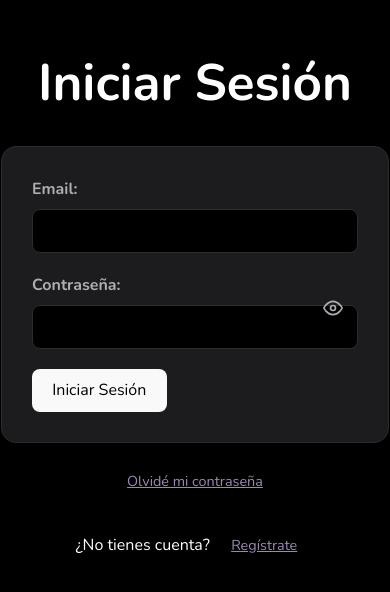
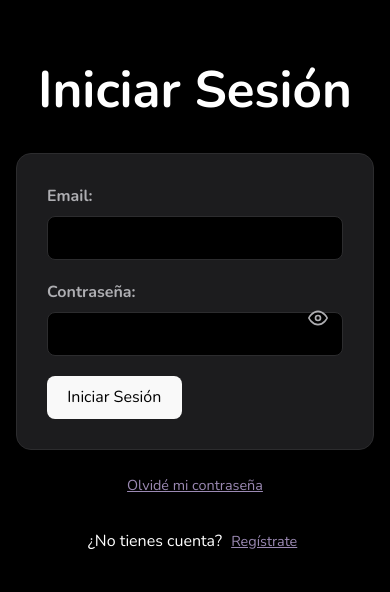
Before and after one commit to covacentral/enlapet-app, a React (Vite) app in the folder frontend/: page / in a window 390 px wide. Shown: the part 122-714 px from the top of the page. Built offline with nearby package versions, Linux system fonts and the light colour scheme; no server answers.

Commit message:
FIX: Corregir problemas visuales de UX/UI

```diff
--- a/frontend/src/App.css
+++ b/frontend/src/App.css
@@ -15,7 +15,7 @@
   --border-color: #2C2C2E;
 }
 
-/* --- FIX 1: ESTILOS GLOBALES PARA ELIMINAR SCROLL Y FIJAR FONDO --- */
+/* --- ESTILOS GLOBALES --- */
 html, body {
   margin: 0;
   padding: 0;
@@ -34,13 +34,20 @@ html, body {
   width: 100%;
 }
 
-/* --- FIX 2: ESTILOS PARA LA PÁGINA DE AUTENTICACIÓN --- */
+/* --- FIX: DISEÑO ANGOSTO EN MÓVILES --- */
+@media (max-width: 600px) {
+  #root {
+    padding: 1rem; /* Reducimos el padding en pantallas pequeñas */
+  }
+}
+
+/* --- ESTILOS PÁGINA DE AUTENTICACIÓN --- */
 .App-header {
     display: flex;
     flex-direction: column;
     align-items: center;
     justify-content: center;
-    min-height: calc(100vh - 4rem); /* Ocupa la altura de la pantalla menos el padding de #root */
+    min-height: calc(100vh - 4rem);
     width: 100%;
 }
 
@@ -53,10 +60,12 @@ html, body {
     text-align: left;
     border: 1px solid var(--border-color);
     margin-bottom: 20px;
+    box-sizing: border-box; /* Previene desbordamiento */
 }
 
 .register-form h1 {
     text-align: center;
+    margin-top: 0;
     margin-bottom: 25px;
 }
 
@@ -82,21 +91,31 @@ html, body {
   font-size: 1rem;
 }
 
-/* --- FIX 3: ESTILOS PARA EL BOTÓN DE VISUALIZAR CONTRASEÑA --- */
+/* --- FIX: OJO DE LA CONTRASEÑA --- */
 .password-group {
     position: relative;
+}
+
+.password-group input {
+    /* Añadimos padding a la derecha para hacer espacio para el ícono */
+    padding-right: 50px;
 }
 
 .password-toggle-button {
     position: absolute;
     top: 50%;
+    /* Posicionamos el botón dentro del campo */
     right: 10px;
+    /* Ajustamos la posición vertical */
     transform: translateY(-50%);
     background: none;
     border: none;
     cursor: pointer;
     padding: 5px;
     color: var(--text-secondary);
+    display: flex;
+    align-items: center;
+    justify-content: center;
 }
 
 .password-toggle-button:hover {
@@ -117,6 +136,7 @@ html, body {
     cursor: pointer;
     text-decoration: underline;
     font-size: 0.9rem;
+    padding: 5px;
 }
 
 .link-button:hover {
@@ -126,14 +146,14 @@ html, body {
 .response-message {
     margin-top: 15px;
     color: var(--text-secondary);
-    min-height: 20px; /* Evita saltos de layout */
+    min-height: 20px;
 }
 
 .response-message.error {
     color: var(--error-red);
 }
 
-/* --- FIX 4: ESTILOS PARA EL BOTÓN DE ATRÁS EN EL PERFIL PÚBLICO --- */
+/* --- FIX: BOTÓN DE REGRESAR --- */
 .back-button {
     position: absolute;
     top: 15px;
@@ -147,12 +167,29 @@ html, body {
     align-items: center;
     justify-content: center;
     cursor: pointer;
-    color: white;
+    color: white; /* Color base para el SVG */
     transition: background-color 0.2s;
+    z-index: 10;
 }
 
 .back-button:hover {
     background-color: rgba(0, 0, 0, 0.7);
+}
+
+/* Forzamos el color del ícono para que sea visible */
+.back-button svg {
+    stroke: var(--text-primary);
+}
+
+
+/* --- FIX: DESFASE DE TARJETAS --- */
+/* Hacemos que los formularios no tengan su propio fondo, sino que sean transparentes
+   y se integren en la tarjeta contenedora. */
+.pet-edit-form, .settings-tab .register-form {
+    background-color: transparent;
+    padding: 0;
+    border: none;
+    margin-bottom: 0;
 }
 
 /* --- El resto de tus estilos (sin cambios) --- */
@@ -168,7 +205,6 @@ html, body {
   margin-bottom: 20px;
 }
 
-/* ... (Todos tus otros estilos de .main-header, .pet-card, .modal, etc. se mantienen aquí) ... */
 .user-profile-section {
   display: flex;
   flex-direction: column;
@@ -246,7 +282,7 @@ html, body {
   font-size: 2rem;
   text-align: right;
   margin: 0 0 15px 0;
-  color: var(--brand-cream); /* Color de marca aplicado */
+  color: var(--brand-cream);
 }
 
 .pet-bubbles-container {
@@ -294,7 +330,6 @@ html, body {
   white-space: nowrap;
 }
 
-/* --- ESTILOS PARA LA BARRA DE NAVEGACIÓN (TABS) --- */
 .profile-tabs {
   display: grid;
   grid-template-columns: repeat(3, 1fr);
@@ -361,7 +396,6 @@ html, body {
   stroke: var(--primary-accent);
 }
 
-/* --- ESTILOS PARA EL MODAL DE CONFIRMACIÓN --- */
 .modal-overlay {
   position: fixed;
   top: 0;
@@ -425,8 +459,6 @@ html, body {
   background-color: var(--error-red);
   color: #fff;
 }
-
-/* --- ESTILOS PARA PESTAÑA DE MASCOTAS --- */
 
 .pets-tab-container {
   display: grid;
@@ -564,12 +596,6 @@ html, body {
     background-color: var(--primary-accent-hover);
 }
 
-.pet-edit-form {
-  display: flex;
-  flex-direction: column;
-  gap: 15px;
-}
-
 .pet-edit-form input {
   width: 100%;
   background-color: var(--background-dark);
@@ -621,7 +647,6 @@ html, body {
     color: var(--text-primary);
 }
 
-/* --- ESTILOS PARA PESTAÑA DE PERFIL (SETTINGS) --- */
 .settings-tab {
   background-color: var(--background-light);
   padding: 25px;
@@ -723,7 +748,6 @@ html, body {
   background-color: #3C3C3E;
 }
 
-/* --- ESTILOS PARA PERFIL PÚBLICO --- */
 .public-profile-container {
   display: flex;
   flex-direction: column;
@@ -731,7 +755,7 @@ html, body {
   justify-content: center;
   min-height: 100vh;
   padding: 20px;
-  box-sizing: border-box; /* Añadido para controlar el padding */
+  box-sizing: border-box;
 }
 
 .pet-profile-card {
@@ -742,7 +766,7 @@ html, body {
   text-align: center;
   max-width: 500px;
   width: 100%;
-  position: relative; /* Necesario para posicionar el botón de atrás */
+  position: relative;
 }
 
 .pet-profile-picture {
@@ -839,7 +863,6 @@ html, body {
   color: var(--brand-cream);
 }
 
-/* --- Media Query para Diseño Responsivo (Móviles) --- */
 @media (max-width: 900px) {
   .main-header, .pets-tab-container {
     grid-template-columns: 1fr;
```
